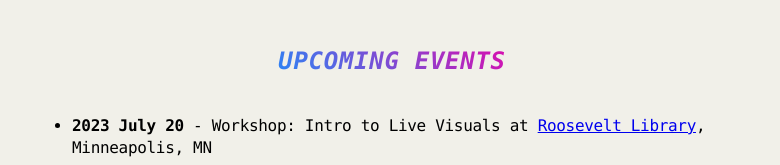
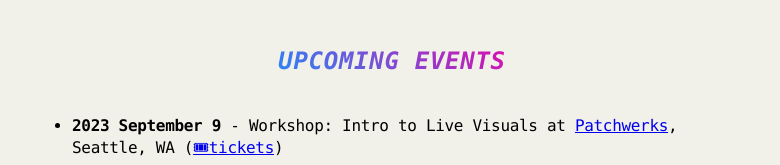
Before and after one commit to phase-shift/phase-shift.github.io, a plain HTML site: page index.html in a window 1280 px wide. Shown: the part 780-945 px from the top of the page, without its empty margins (248-1028 px from the left). Drawn offline with Linux system fonts and the light colour scheme.

Commit message:
updated events

```diff
--- a/index.html
+++ b/index.html
@@ -60,11 +60,9 @@
 
       <h2>Upcoming Events</h2>
       <ul>
+
         <li>
-          <b>2023 July 20</b> - Workshop: Intro to Live Visuals at <a href="https://www.hclib.org/about/locations/roosevelt" target="_blank">Roosevelt Library</a>, Minneapolis, MN
-        </li>
-        <li>
-          <b>2023 September 9</b> - Workshop: Intro to Live Visuals at <a href="https://www.patchwerks.com/pages/events-1" target="_blank">Patchwerks</a>, Seattle, WA
+          <b>2023 September 9</b> - Workshop: Intro to Live Visuals at <a href="https://www.patchwerks.com/pages/events-1" target="_blank">Patchwerks</a>, Seattle, WA (<a href="https://www.patchwerks.com/blogs/events/saturday-september-9th-intro-to-live-visuals" target="_blank">🎟tickets</a>)
         </li>
         <li>
           <b>2023 September 16</b> - Meetup: Video Mixer at <a href="https://synthlibraryportland.com/" target="_blank">Synth Library Portland</a>, Portland, OR
```
Also changed, not shown: map/index.html (+3 -0 lines).
